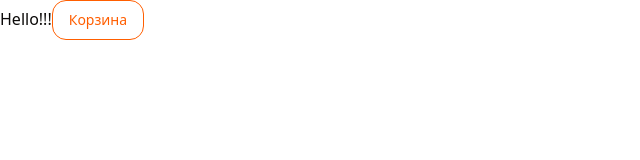
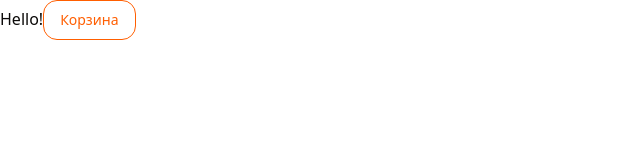
Before and after one commit to alexander962/san-pizza-2, a Next.js app: page / in a window 1280 px wide. Shown: the top 160 px of the page, without its empty margins (0-640 px from the left). Built offline with nearby package versions, Linux system fonts and the light colour scheme.

Commit message:
add template

```diff
--- a/app/page.tsx
+++ b/app/page.tsx
@@ -3,7 +3,7 @@ import { Button } from "@/components/ui/button";
 export default function Home() {
   return (
     <h1>
-      Hello!!!
+      Hello!
       <Button variant={"outline"}>Корзина</Button>
     </h1>
   );
```
